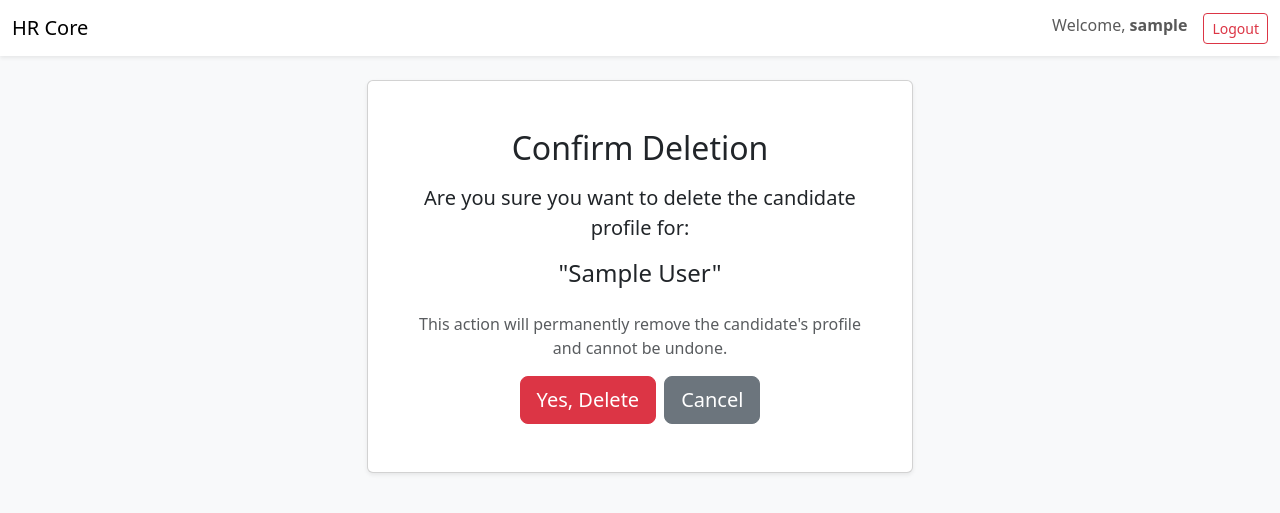
After one commit to SerhatFiliz/hr_management_system, a Django app: page /portal/candidates/1/delete/ in a window 1280 px wide. The commit adds this page. Shown: the top 513 px of the page. Run offline with Django 5.2, Linux system fonts and the light colour scheme; a user stored in the database is signed in; tables that the repository leaves empty hold one stand-in row (values such as "Sample post").

Commit message:
feat: Complete final features (candidate deletion, PDF validation) and tests

```diff
--- a/portal/models.py
+++ b/portal/models.py
@@ -2,6 +2,7 @@ from django.db import models
 from django.contrib.auth.models import User # Required for User relationship (Employee)
 from accounts.models import Company # Required for Company relationships (Employee, JobPosting, Candidate)
 from django.core.validators import FileExtensionValidator, EmailValidator # Required for validation (Candidate)
+
 
 class Employee(models.Model):
     """
--- /dev/null
+++ b/portal/templates/portal/candidate_confirm_delete.html
@@ -0,0 +1,32 @@
+{# templates/portal/candidate_confirm_delete.html #}
+
+{% extends "base.html" %}
+
+{% block title %}Confirm Candidate Deletion - HR Core{% endblock %}
+
+{% block content %}
+<div class="row justify-content-center">
+    <div class="col-md-8 col-lg-6">
+        <div class="card shadow-sm text-center">
+            <div class="card-body p-5">
+                <h2 class="card-title mb-3">Confirm Deletion</h2>
+
+                {# 'object' is the default name DeleteView sends for the item to be deleted. #}
+                <p class="lead">Are you sure you want to delete the candidate profile for:</p>
+                <h4 class="mb-4">"{{ object.first_name }} {{ object.last_name }}"</h4>
+
+                <p class="text-muted">This action will permanently remove the candidate's profile and cannot be undone.</p>
+
+                <form method="post">
+                    {% csrf_token %}
+
+                    <div class="d-grid gap-2 d-sm-flex justify-content-sm-center">
+                        <button type="submit" class="btn btn-danger btn-lg">Yes, Delete</button>
+                        <a href="{% url 'dashboard' %}" class="btn btn-secondary btn-lg">Cancel</a>
+                    </div>
+                </form>
+            </div>
+        </div>
+    </div>
+</div>
+{% endblock %}
--- a/portal/urls.py
+++ b/portal/urls.py
@@ -7,6 +7,7 @@ from .views import (
     JobPostingDeleteView,
     CandidateCreateView,
     CandidateUpdateView,
+    CandidateDeleteView,
     JobPostingDetailView,
     ApplicationCreateView,
     ApplicationUpdateView,
@@ -40,6 +41,9 @@ urlpatterns = [
     # Example URL: /portal/candidates/3/edit/
     path('candidates/<int:pk>/edit/', CandidateUpdateView.as_view(), name='candidate-update'),
 
+    # Path for deleting an existing candidate profile.
+    # Example URL: /portal/candidates/4/delete/
+    path('candidates/<int:pk>/delete/', CandidateDeleteView.as_view(), name='candidate-delete'),
 
     # Path for viewing a single job posting's details.
     # <int:pk> captures the job's ID from the URL and passes it to the view.
--- a/portal/views.py
+++ b/portal/views.py
@@ -233,6 +233,34 @@ class CandidateUpdateView(LoginRequiredMixin, UpdateView):
         messages.success(self.request, f"Candidate profile for {self.object.first_name} {self.object.last_name} has been updated.")
         return super().form_valid(form)
 
+#-----------------------------------------------------------------------------------------------------------
+class CandidateDeleteView(LoginRequiredMixin, DeleteView):
+    """
+    Provides a confirmation page for deleting a Candidate profile.
+    """
+    # model: This view works with the Candidate model.
+    model = Candidate
+
+    # success_url: Redirects back to the dashboard after a successful deletion.
+    success_url = reverse_lazy('dashboard')
+
+    # template_name: The HTML file that will be used for the confirmation page.
+    template_name = 'portal/candidate_confirm_delete.html'
+
+    def get_queryset(self):
+        """
+        SECURITY FEATURE: Ensures a user can ONLY delete candidates
+        that belong to their own company.
+        """
+        queryset = super().get_queryset()
+        return queryset.filter(company=self.request.user.employee.company)
+
+    def form_valid(self, form):
+        """
+        Adds a success message when the form is successfully submitted (deletion is confirmed).
+        """
+        messages.success(self.request, f"Candidate profile for {self.object.first_name} {self.object.last_name} has been deleted.")
+        return super().form_valid(form)
 
 #-----------------------------------------------------------------------------------------------------------
 class JobPostingDetailView(LoginRequiredMixin, DetailView):
```
Also changed, not shown: DailyReports.txt (+14 -6 lines), portal/templates/portal/dashboard.html (+7 -3 lines), portal/tests.py (+56 -1 lines).
